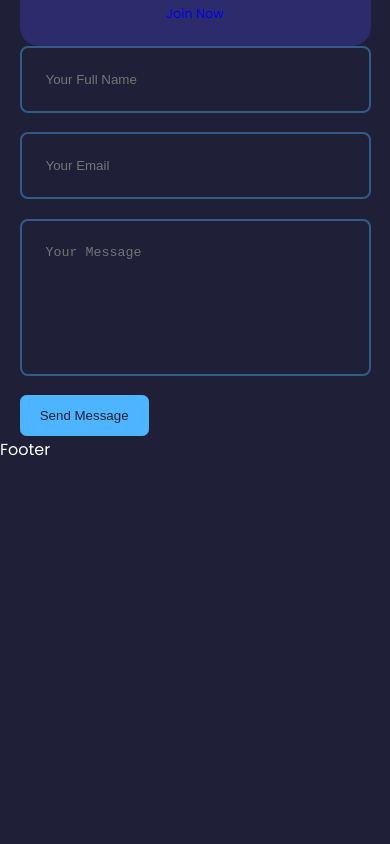
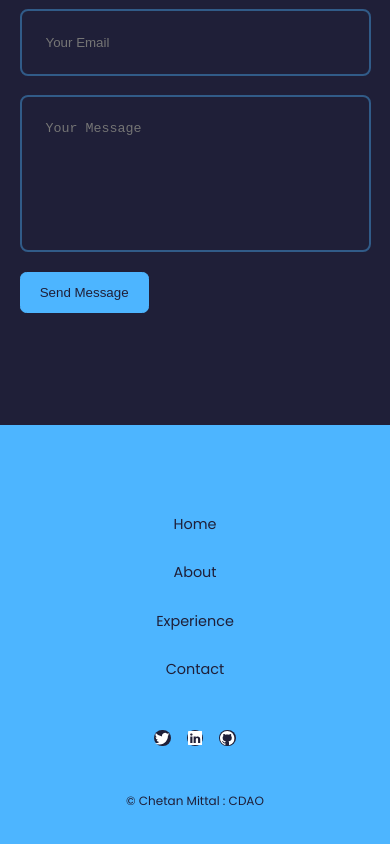
Before and after one commit to ichetanmittal/Portfolio, a React (Create React App) app in the folder react-portfolio-website/: page / in a window 390 px wide. Shown: the part 3715-4559 px from the top of the page. Before the commit the page ends 4178 px from the top, so only its background shows below. Built offline with nearby package versions, Linux system fonts and the light colour scheme.

Commit message:
Footer ,Testimonials updated

```diff
--- a/react-portfolio-website/package.json
+++ b/react-portfolio-website/package.json
@@ -1,5 +1,6 @@
 {
   "name": "react-portfolio-website",
+  "homepage": "https://ichetanmittal.vercel.app/",
   "version": "0.1.0",
   "private": true,
   "dependencies": {
@@ -12,6 +13,7 @@
     "react-dom": "^18.2.0",
     "react-icons": "^4.10.1",
     "react-scripts": "5.0.1",
+    "swiper": "^10.2.0",
     "web-vitals": "^2.1.4"
   },
   "scripts": {
--- a/react-portfolio-website/src/App.jsx
+++ b/react-portfolio-website/src/App.jsx
@@ -6,7 +6,7 @@ import About from './components/about/About.jsx'
 import Experience from './components/experience/Experience.jsx'
 // import Services from './components/services/Services.jsx'
 // import Portfolio from './components/portfolio/Portfolio.jsx'
-import Testimonials from './components/testimonials/Testimonials.jsx'
+// import Testimonials from './components/testimonials/Testimonials.jsx'
 import Contact from './components/contact/Contact.jsx'
 import Footer from './components/footer/Footer.jsx'
 
@@ -20,7 +20,7 @@ const App = () => {
       <Experience/ >
       {/* <Services/ > */}
       {/* <Portfolio/ > */}
-      <Testimonials/ >
+      {/* <Testimonials/ > */}
       <Contact/ >
       <Footer/ >
     </>
--- a/react-portfolio-website/src/components/contact/contact.css
+++ b/react-portfolio-website/src/components/contact/contact.css
@@ -1,7 +1,7 @@
 .container .contact__container{
     width: 50%;
-    display: grid;
-    grid-template-columns: 30% 50%;
+    display: flex;
+    grid-template-columns: 30% 58%;
     gap: 12%;
 }
 
--- a/react-portfolio-website/src/components/footer/Footer.jsx
+++ b/react-portfolio-website/src/components/footer/Footer.jsx
@@ -1,8 +1,34 @@
 import React from 'react'
+import './footer.css'
+import {BsLinkedin} from 'react-icons/bs'
+import {BsGithub} from 'react-icons/bs'
+import {BsTwitter} from 'react-icons/bs'
 
 const Footer = () => {
   return (
-    <div>Footer</div>
+    <footer>
+      <a href='#' className='footer__logo'></a>
+
+      <ul className='permalinks'>
+        <li><a href='#'>Home</a></li>
+        <li><a href='#about'>About</a></li>
+        <li><a href='#experience'>Experience</a></li>
+        {/* <li><a href='#services'>Services</a></li> */}
+        {/* <li><a href='#portfolio'>Portfolio</a></li> */}
+        {/* <li><a href='#testimonials'>Testimonials</a></li> */}
+        <li><a href='#contact'>Contact</a></li>
+      </ul>
+
+      <div className="footer__socials">
+        <a href='https://twitter.com/ichetanmittal'><BsTwitter/></a>
+        <a href='https://www.linkedin.com/in/ichetanmittal/'><BsLinkedin/></a>
+        <a href='https://github.com/ichetanmittal'><BsGithub/></a>
+      </div>
+
+      <div className="footer__copyright">
+        <small>&copy; Chetan Mittal : CDAO</small>
+      </div>
+    </footer>
   )
 }
 
--- /dev/null
+++ b/react-portfolio-website/src/components/footer/footer.css
@@ -0,0 +1,65 @@
+footer{
+    background: var(--color-primary);
+    padding: 3rem 0;
+    text-align: center;
+    font-size: 0.9rem;
+    margin-top: 7rem;
+}
+
+footer a{
+    color: var(--color-bg);
+}
+
+.footer__logo{
+    font-size: 2rem;
+    font-weight: 500;
+    margin-bottom: 2rem;
+    display: inline-block;
+}
+
+.permalinks {
+    display: flex;
+    flex-wrap: wrap;
+    justify-content: center;
+    gap: 2rem;
+    margin: 0 auto 3rem;
+}
+
+.footer__socials{
+    display: flex;
+    justify-content: center;
+    gap: 1rem;
+    margin-bottom: 4rem;
+}
+
+.footer__socials a {
+    background: var(--color-bg);
+    color: var(--color-white);
+    pad: 0.8rem;
+    border-radius: 0.7rem;
+    display: flex;
+    border: 1px solid transparent;
+}
+
+.footer__socials a:hover{
+    background: transparent;
+    color: var(--color-bg);
+    border-color: var(--color-bg);
+}
+
+.footer__copyright{
+    margin-bottom: 4rem;
+    color: var(--color-bg);
+
+}
+
+@media screen and (max-width: 600px) {
+    .permalinks{
+        flex-direction: column;
+        gap: 1.5rem;
+    }
+
+    .footer__socials{
+        margin-bottom: 2.6rem;
+    }
+}
--- a/react-portfolio-website/src/components/nav/nav.css
+++ b/react-portfolio-website/src/components/nav/nav.css
@@ -28,6 +28,6 @@ nav a:hover{
 }
 
 nav a.active{
-    background: var(--color-bg);
-    color: var(--color-white);
+    background: var(--color-primary);
+    color: var(--color-bg);
 }
--- a/react-portfolio-website/src/components/portfolio/portfolio.css
+++ b/react-portfolio-website/src/components/portfolio/portfolio.css
@@ -1,4 +1,4 @@
-.portfolio__container{
+ .portfolio__container{
     display: grid;
     grid-template-columns: repeat(3 , 1fr);
     gap: 2.5rem;
@@ -23,7 +23,7 @@
 }
 
 .portfolio__item h3{
-    margin: 1.2 0 2rem;
+    margin: 1.2rem 0 2rem;
 }
 
 .portfolio__item-cta{
--- a/react-portfolio-website/src/components/services/Services.jsx
+++ b/react-portfolio-website/src/components/services/Services.jsx
@@ -45,7 +45,6 @@ const Services = () => {
             </li>
           </ul>
         </article>
-        {/* END OF UI/UX */}
         <article className='service'>
           <div className='service__head'>
             <h3>Web Development</h3>
--- a/react-portfolio-website/src/components/services/services.css
+++ b/react-portfolio-website/src/components/services/services.css
@@ -1,4 +1,4 @@
-.services__container{
+ .services__container{
     display: grid;
     grid-template-columns: repeat(3 , 1fr);
     gap: 3rem;
--- a/react-portfolio-website/src/components/testimonials/Testimonials.jsx
+++ b/react-portfolio-website/src/components/testimonials/Testimonials.jsx
@@ -1,8 +1,65 @@
 import React from 'react'
+import './testimonials.css'
+// import AVTR1 from '../../assets/avatar1.jpg'
+// import AVTR1 from '../../assets/avatar1.jpg'
+// import AVTR1 from '../../assets/avatar1.jpg'
+// import AVTR1 from '../../assets/avatar1.jpg'
+
+// import Swiper core and required modules
+import { Pagination } from 'swiper/modules';
+
+import { Swiper, SwiperSlide } from 'swiper/react';
+
+// Import Swiper styles
+import 'swiper/css';
+// import 'swiper/css/navigation';
+import 'swiper/css/pagination';
+// import 'swiper/css/scrollbar';
 
 const Testimonials = () => {
   return (
-    <section id='testimonials'>Testimonials</section>
+    <section id='testimonials'>
+      <h5>Review From Clients</h5>
+      <h2>Testimonials</h2>
+
+      <Swiper className='container testimonials__container'
+      // install Swiper modules
+      modules={[ Pagination]}
+      spaceBetween={40}
+      slidesPerView={1}
+      // navigation
+      pagination={{ clickable: true }}
+      >
+        <SwiperSlide className="testimonial">
+          <div className="client__avatar">
+              <img src='{AVTR1}' alt='Avatar one'/>
+          </div>
+          <h5 className='client__name'>Ernest Achiever</h5>
+            <small className='client__review'>
+                Lorem ipsum dolor sit amet consectetur, adipisicing elit. Tempora maxime dolore quae dolorem quisquam blanditiis, repellendus necessitatibus earum quaerat, ipsum et quibusdam, vitae cupiditate doloremque. Odio eaque dolorem nisi itaque!
+            </small>
+        </SwiperSlide>
+        <SwiperSlide className="testimonial">
+          <div className="client__avatar">
+              <img src='{AVTR1}' alt='Avatar one'/>
+          </div>
+          <h5 className='client__name'>Ernest Achiever</h5>
+            <small className='client__review'>
+                Lorem ipsum dolor sit amet consectetur, adipisicing elit. Tempora maxime dolore quae dolorem quisquam blanditiis, repellendus necessitatibus earum quaerat, ipsum et quibusdam, vitae cupiditate doloremque. Odio eaque dolorem nisi itaque!
+            </small>
+        </SwiperSlide>
+        <SwiperSlide className="testimonial">
+          <div className="client__avatar">
+              <img src='{AVTR1}' alt='Avatar one'/>
+          </div>
+          <h5 className='client__name'>Ernest Achiever</h5>
+            <small className='client__review'>
+                Lorem ipsum dolor sit amet consectetur, adipisicing elit. Tempora maxime dolore quae dolorem quisquam blanditiis, repellendus necessitatibus earum quaerat, ipsum et quibusdam, vitae cupiditate doloremque. Odio eaque dolorem nisi itaque!
+            </small>
+        </SwiperSlide>
+
+      </Swiper>
+    </section>
   )
 }
 
--- /dev/null
+++ b/react-portfolio-website/src/components/testimonials/testimonials.css
@@ -0,0 +1,56 @@
+.container.testimonials__container{
+    width: 40%;
+    padding-bottom: 4rem;
+}
+
+.client__avatar{
+    width: 4rem;
+    aspect-ratio: 1/1;
+    overflow: hidden;
+    border-radius: 50%;
+
+    margin: 0 auto 1rem;
+    border: 0.4rem solid var(--color-primary-variant);
+}
+
+.testimonial {
+    background: var(--color-bg-variant);
+    text-align: center;
+    padding: 2rem;
+    border-radius: 2rem;
+    user-select: none;
+
+}
+
+.client__review{
+    color: var(--color-light);
+    font-weight: 300;
+    display: block;
+    width: 80%;
+    margin: 0.8rem auto 0;
+}
+
+.swiper-pagination-clickable .swiper-pagination-bullet{
+    background: var(--color-primary);
+}
+
+/* Media Queries (Medium Devices) */
+
+@media screen and (max-width: 600px) {
+    .container.testimonials__container{
+        width: 60%;
+    }
+}
+
+/* MEdia Queries (Small Devcies */
+
+@media screen and (max-width: 600px) {
+    .container.testimonials__container{
+        width: var(--container-width-sm);
+    }
+
+    .client__review{
+        width: var(--container-width-sm);
+
+    }
+}
```
Also changed, not shown: 1 other file (tests, documents, lock files or other folders).
